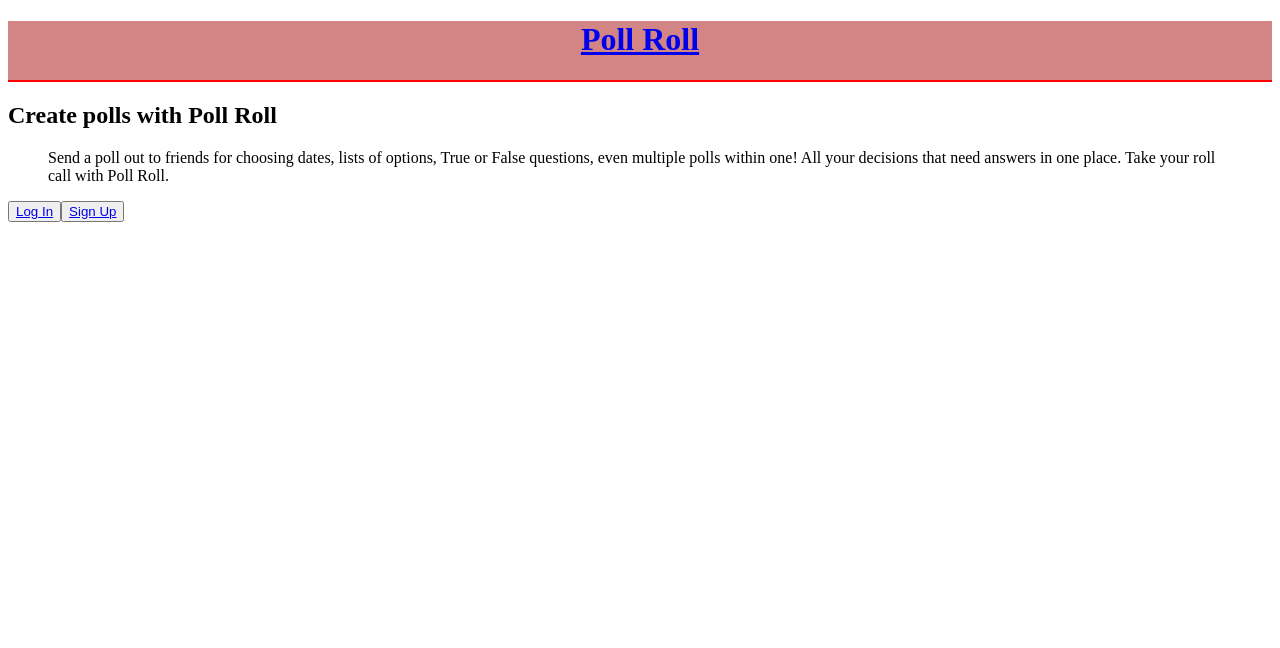
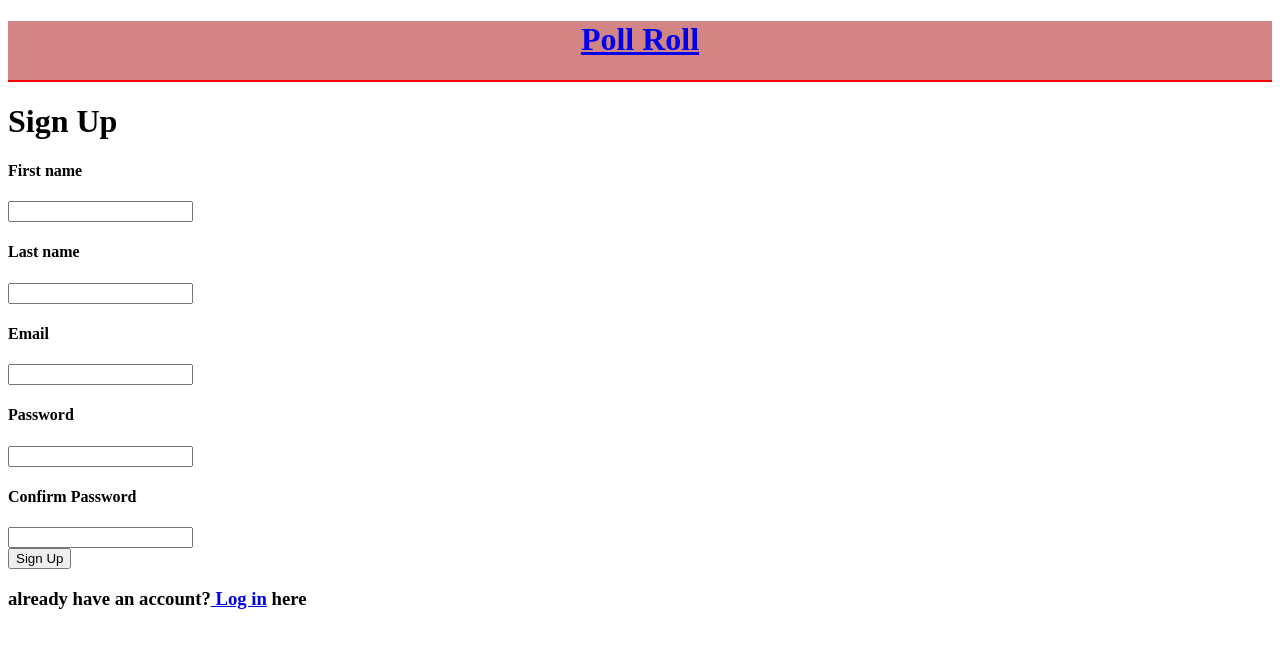
Before and after one commit to 12C0DE/poll-roll, a React (Create React App) app: page /signup in a window 1280 px wide. Before the commit this address led to /landing. Shown: the top 648 px of the page. Built offline with nearby package versions, Linux system fonts and the light colour scheme; no server answers.

Commit message:
sign up redirects to home

```diff
--- a/src/App.js
+++ b/src/App.js
@@ -2,30 +2,34 @@ import React from "react";
 import { Header } from "./Components/Header";
 import { Landing } from "./Pages/Landing";
 import Login from "./Pages/Login";
-// import Signup from "./Pages/Signup";
+import Signup from "./Pages/Signup";
 import { CreatePoll } from "./Pages/CreatePoll";
 import { Home } from "./Pages/Home";
 import { NotFound } from "./Pages/NotFound";
 import { Results } from "./Pages/Results";
+import { PrivateRoute } from "./PrivateRoute";
 import { GlobalProvider } from "./Context/GlobalState";
+import { AuthProvider } from "./Firebase/Auth";
 import { BrowserRouter, Route, Redirect, Switch } from "react-router-dom";
 
 function App() {
   return (
     <GlobalProvider>
+      <AuthProvider>
         <BrowserRouter>
           <Header />
           <Switch>
-          <Route exact path="/home" component={Home} />
+            <PrivateRoute exact path="/home" component={Home} />
             <Route exact path="/createPoll" component={CreatePoll} />
             <Route exact path="/landing" component={Landing} />
             <Route exact path="/login" component={Login} />
-          {/* <Route exact path="/signup" component={Signup} /> */}
+            <Route exact path="/signup" component={Signup} />
             <Route exact path="/results" component={Results} />
             <Route path="/404" component={NotFound} />
             <Redirect to="/landing" />
           </Switch>
         </BrowserRouter>
+      </AuthProvider>
     </GlobalProvider>
   );
 }
--- a/src/Firebase/Auth.js
+++ b/src/Firebase/Auth.js
@@ -0,0 +1,16 @@
+import React, { useEffect, useState } from "react";
+import { auth } from "./firebase";
+
+export const AuthContext = React.createContext();
+
+export const AuthProvider = ({ children }) => {
+  const [user, setUser] = useState(null);
+
+  useEffect(() => {
+    auth.onAuthStateChanged(setUser);
+  }, []);
+
+  return (
+    <AuthContext.Provider value={{ user }}>{children}</AuthContext.Provider>
+  );
+};
--- a/src/Pages/Home.js
+++ b/src/Pages/Home.js
@@ -1,5 +1,6 @@
 import React from "react";
 import { Link } from "react-router-dom";
+import { GlobalContext } from "../Context/GlobalState";
 
 export const Home = () => {
   return (
--- a/src/Pages/Signup.js
+++ b/src/Pages/Signup.js
@@ -1,7 +1,7 @@
-import React, { useCallback, useContext } from "react";
+import React, { useCallback } from "react";
 import { withRouter } from "react-router";
 import { Link } from "react-router-dom";
-import { GlobalContext } from "../Context/GlobalState";
+// import { GlobalContext } from "../Context/GlobalState";
 import { auth, db } from "../Firebase/firebase";
 
 const Signup = ({ history }) => {
@@ -10,30 +10,37 @@ const Signup = ({ history }) => {
     async (event) => {
       event.preventDefault();
       const {
-        email,
-        password,
-        confirmpwd,
-        fname,
-        lname,
-        phone,
+        emailS,
+        passwordS,
+        confirmpwdS,
+        fnameS,
+        lnameS,
+        // phone
       } = event.target.elements;
 
-      if (password.value !== confirmpwd.value) {
+      if (passwordS.value !== confirmpwdS.value) {
         alert("Password does not match");
         return;
       }
 
       try {
-        await auth.createUserWithEmailAndPassword(email.value, password.value);
+        await auth.createUserWithEmailAndPassword(
+          emailS.value,
+          passwordS.value
+        );
+
+        console.log("user created");
 
         db.collection("users")
           .doc(auth.currentUser.uid)
           .collection("info")
-          .add({ fname: fname.value, lname: lname.value })
+          .add({ fname: "test", lname: "test1" })
           .then(() => {
+            console.log("name entered");
             history.push("/home");
           });
       } catch (error) {
+        console.log("error");
         alert(error);
       }
     },
@@ -46,19 +53,18 @@ const Signup = ({ history }) => {
       <form onSubmit={handleSignUp}>
         <div className="nameContainer">
           <h4>First name</h4>
-          <input name="fname" type="text" />
+          <input name="fnameS" type="text" />
           <h4>Last name</h4>
-          <input name="lname" type="text" />
+          <input name="lnameS" type="text" />
           <h4>Email</h4>
-          <input id="txtEmail2" name="email" type="email" />
+          <input name="emailS" type="email" />
           <h4>Password</h4>
-          <input name="password" type="password" />
+          <input name="passwordS" type="password" />
           <h4>Confirm Password</h4>
-          <input name="confirmpwd" type="password" />
+          <input name="confirmpwdS" type="password" />
         </div>
         <div className="center" id="logInDiv">
           <button>Sign Up</button>
-          Sign Up
         </div>
       </form>
       <div>
--- /dev/null
+++ b/src/PrivateRoute.js
@@ -0,0 +1,20 @@
+import React, { useContext } from "react";
+import { Route, Redirect } from "react-router-dom";
+import { AuthContext } from "./Firebase/Auth";
+
+export const PrivateRoute = ({ component: RouteComponent, ...rest }) => {
+  const { user } = useContext(AuthContext);
+
+  return (
+    <Route
+      {...rest}
+      render={(routeProps) =>
+        !!user ? (
+          <RouteComponent {...routeProps} />
+        ) : (
+          <Redirect to={"/landing"} />
+        )
+      }
+    />
+  );
+};
```
Lines whose indentation alone changed are shown as unchanged.
